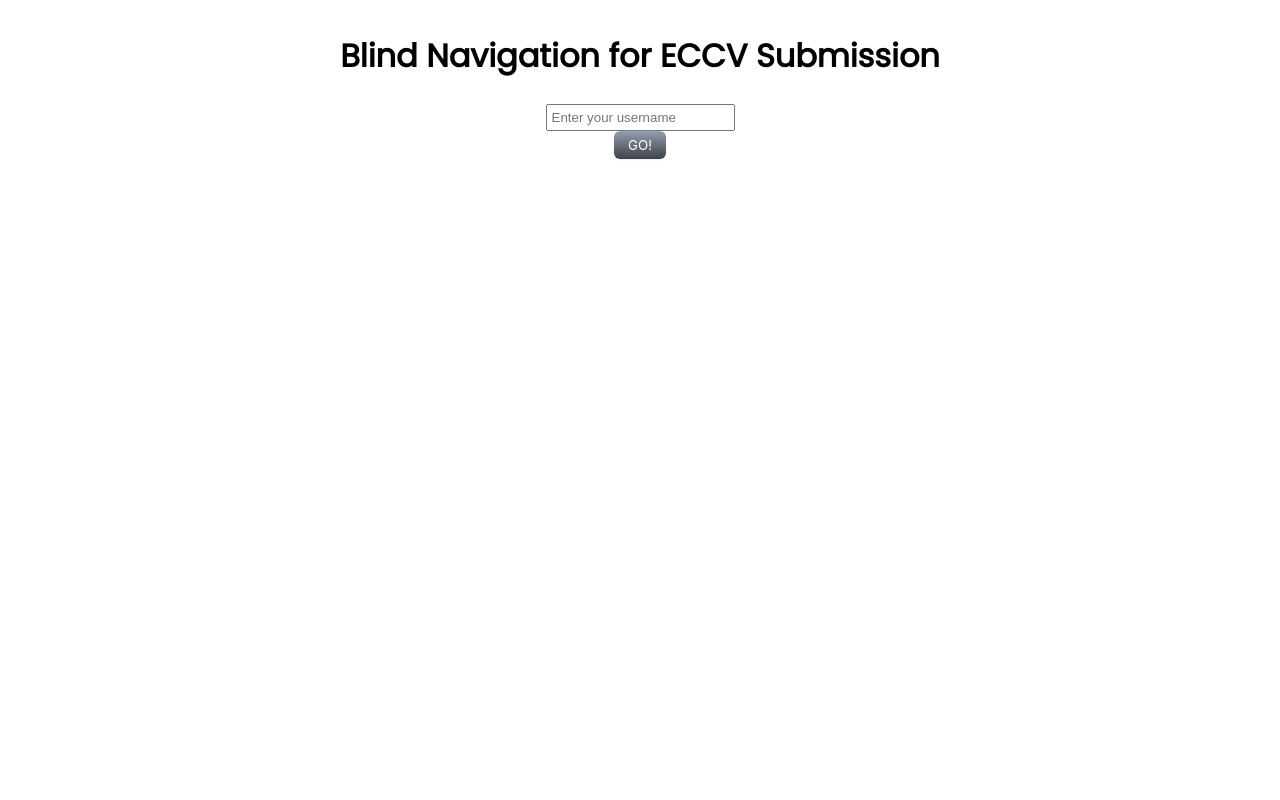
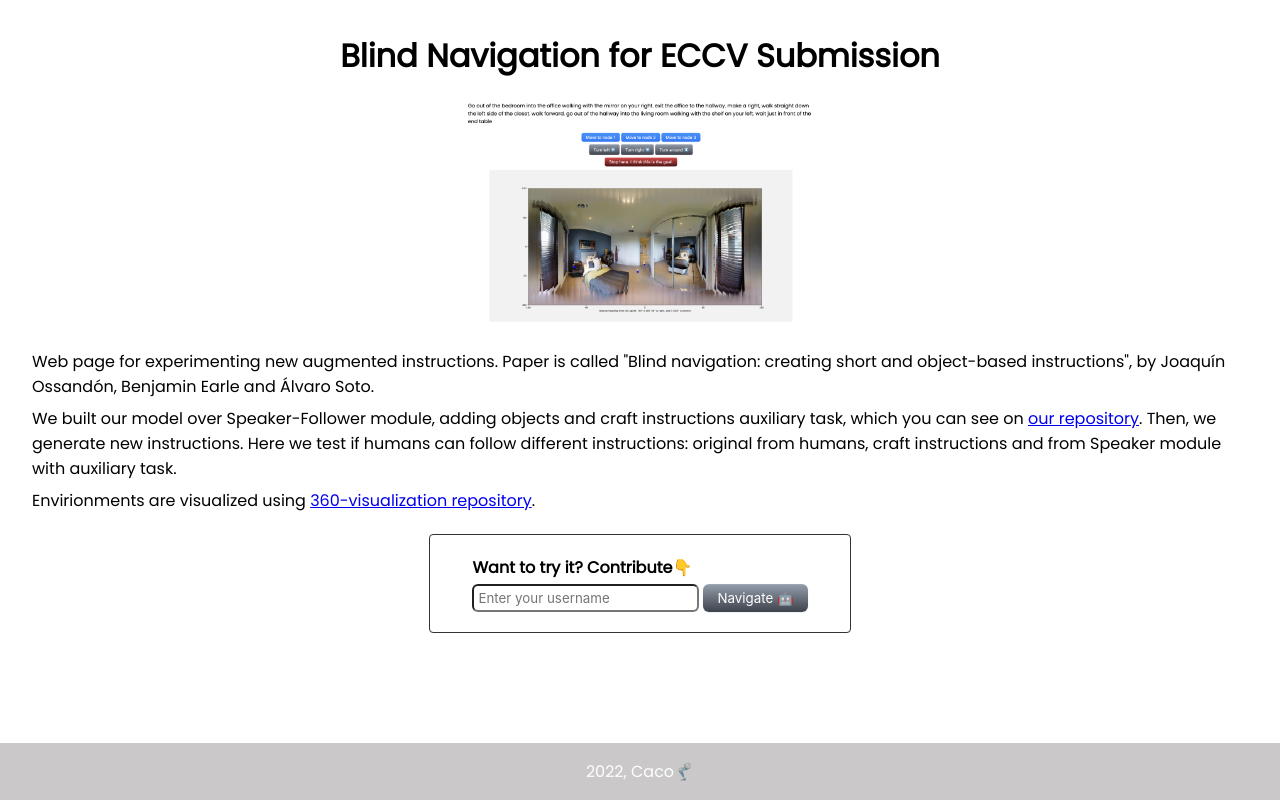
Before and after one commit to cacosandon/instructions-follower, a Flask app: page / in a window 1280 px wide. Run offline with Flask 2, Linux system fonts and the light colour scheme; style sheets or scripts are compiled from the project's sources; some libraries are stand-ins or nearby versions.

Commit message:
chore(): allow turn and finish pages

```diff
--- a/main.py
+++ b/main.py
@@ -2,6 +2,7 @@ import sys
 import json
 from flask import Flask, render_template, url_for, flash, request, redirect, make_response, session
 from utils import select_options
+import numpy as np
 
 IALAB_USER = 'jiossandon'
 
@@ -55,6 +56,7 @@ def experiment():
     'owner': username,
     'instruction': instruction_to_eval['instruction'],
     'viewpoints_information': viewpoints_information,
+    'last_viewpoint_name': last_viewpoint_name,
     'model': instruction_to_eval['model'],
     'scan': scan,
     'path': path_id
@@ -103,31 +105,60 @@ def new_plot():
     curr_heading = next_viewpoint[3]
     curr_viewpoint_name = next_viewpoint[4]
 
-    session['path'].append({
-        'name': curr_viewpoint_name,
-        'heading': curr_heading
-    })
+  if "turn" in request.args["action"]:
+    current_viewpoint = session['path'][-1]
+    curr_viewpoint_name, curr_heading = current_viewpoint['name'], current_viewpoint['heading']
+    curr_heading += { "left": -np.pi / 2, "right": np.pi/2, "around": np.pi }[request.args["action"].split("-")[1]]
 
-    scan = session['information']['scan']
-    metadata = HouseSegmentationFile.load_mapping(scan)
-    viewpoints_information = session['information']['viewpoints_information']
+  if "stop" in request.args["action"]:
+    curr_viewpoint_name = session['path'][-1]['name']
+    last_viewpoint_name = session['information']['last_viewpoint_name']
 
-    session['reachable_viewpoints_array'], image_data = get_info(
-        scan, curr_viewpoint_name, curr_heading, metadata, viewpoints_information
+    success = curr_viewpoint_name == last_viewpoint_name
+
+    def append_record(record):
+      with open('/home/jiossandon/storage/instructions-follower/results/results.json', 'a') as f:
+              json.dump(record, f)
+              f.write(os.linesep)
+    information = {
+      'instruction': session['information']['instruction'],
+      'scan': session['information']['scan'],
+      'path_id': session['information']['path'],
+      'owner': session['information']['owner'],
+      'model': session['information']['model'],
+      'success': success,
+      'path': session['path']
+    }
+
+    append_record(information)
+
+    return render_template(
+      "result.html",
+      image_data=None,
+      success=success
     )
 
-    return render_template(
-        "reload.html",
-        image_data=image_data,
-        options=select_options(len(session['reachable_viewpoints_array']))
-    )
+  scan = session['information']['scan']
+  metadata = HouseSegmentationFile.load_mapping(scan)
+  viewpoints_information = session['information']['viewpoints_information']
 
-    def append_record(record):
-      with open('/home/jiossandon/storage/speaker_follower_with_objects/cualitative/results.json', 'a') as f:
-              json.dump(record, f)
-              f.write(os.linesep)
+  session['path'].append({
+      'name': curr_viewpoint_name,
+      'heading': curr_heading,
+      'action': request.args["action"]
+  })
 
-    return "hola :)"
+  session['reachable_viewpoints_array'], image_data = get_info(
+      scan, curr_viewpoint_name, curr_heading, metadata, viewpoints_information
+  )
+
+  return render_template(
+      "reload.html",
+      image_data=image_data,
+      options=select_options(len(session['reachable_viewpoints_array']))
+  )
+
+  return "hola :)"
 
 @app.errorhandler(404)
 def invalid_route(e):
--- /dev/null
+++ b/results/results.json
@@ -0,0 +1,3 @@
+{"instruction": "take a right, walk forward. exit the toilet to the stairs. walk forward. exit the stairs to the hallway. take a right, walk forward. exit the hallway to the lounge", "scan": "oLBMNvg9in8", "path_id": 961, "owner": "caco", "model": "Craft", "success": false, "path": [{"heading": 0.038, "name": "d2d25247a3c34f5382e3e1ab33079036"}]}
+{"instruction": "turn left, walk straight down the right side of the plant. exit the entryway to the hallway. take a left, exit the hallway to the spa. walk forward. wait at the right of the massage bed", "scan": "x8F5xyUWy9e", "path_id": 129, "owner": "caco", "model": "Craft", "success": false, "path": [{"heading": 4.779, "name": "1be9a97aada84e4795f64583ac0e3b76"}]}
+{"instruction": "turn right, walk forward. go straight with the carpet on your left. exit the lounge to the hallway. exit the hallway to the dining room", "scan": "Z6MFQCViBuw", "path_id": 6448, "owner": "caco", "model": "Craft", "success": false, "path": [{"heading": 4.768, "name": "a5b1629e7b544797a6a18c6c924e2166"}, {"action": "turn-right", "heading": 6.338796326794896, "name": "a5b1629e7b544797a6a18c6c924e2166"}]}
--- a/static/css/index.scss
+++ b/static/css/index.css
@@ -36,13 +36,25 @@ body {
   border-style: solid;
 }
 
+.row {
+  display: flex;
+}
+
 .welcome {
   font-size: xx-large;
   text-align: center;
 }
 
+.username-input-container {
+  display: flex;
+  justify-content: center;
+  padding-right: 4px;
+}
+
 .username-input {
   padding: 4px;
+  border-radius: 6px;
+  font-family: -apple-system, BlinkMacSystemFont, 'Roboto', sans-serif;
 }
 
 .instruction-guide {
@@ -61,10 +73,42 @@ body {
   width: 70%;
 }
 
+@media only screen and (max-width: 600px) {
+  .image-container {
+    width: 100%;
+  }
+}
+
 /* Resize images */
 .image-container img {
   width: 100%;
   height: auto;
+}
+
+.image-container-reduced {
+  padding-top: 10px;
+  width: 30%;
+}
+
+/* Resize images */
+.image-container-reduced img {
+  width: 100%;
+  height: auto;
+}
+
+.try-container {
+  border-style: solid;
+  border-width: 1px;
+  padding: 20px;
+  padding-left: 42px;
+  padding-right: 42px;
+  border-radius: 4px;
+  border-color:rgb(51, 51, 51);
+}
+
+.try-title {
+  font-weight: 600;
+  padding-bottom: 4px;
 }
 
 .reload-box {
@@ -79,6 +123,8 @@ body {
 .select-box {
   padding-top: 4px;
   display: flex;
+  flex-wrap: wrap;
+  justify-content: center;
 }
 
 .button-container {
@@ -100,6 +146,7 @@ body {
   user-select: none;
   -webkit-user-select: none;
   touch-action: manipulation;
+  cursor:pointer; cursor: hand
 }
 
 .node-button:focus {
@@ -119,9 +166,7 @@ body {
   background: linear-gradient(180deg, #949ead 0%, #3e424b 100%);
    background-origin: border-box;
   box-shadow: 0px 0.5px 1.5px rgba(133, 146, 170, 0.25), inset 0px 0.8px 0px -0.25px rgba(255, 255, 255, 0.2);
-  user-select: none;
-  -webkit-user-select: none;
-  touch-action: manipulation;
+  cursor:pointer; cursor: hand
 }
 
 .turn-button:focus {
@@ -141,6 +186,7 @@ body {
   background: linear-gradient(180deg, #d64b4b 0%, #4d1616 100%);
    background-origin: border-box;
   box-shadow: 0px 0.5px 1.5px rgba(187, 64, 64, 0.25), inset 0px 0.8px 0px -0.25px rgba(255, 255, 255, 0.2);
+  cursor:pointer; cursor: hand
 }
 
 .stop-button:focus {
@@ -154,3 +200,21 @@ button:disabled {
    background-origin: border-box;
   box-shadow: 0px 0.5px 1.5px rgba(88, 74, 74, 0.25), inset 0px 0.8px 0px -0.25px rgba(255, 255, 255, 0.2);
 }
+
+.paper {
+  padding-bottom: 14px;
+
+  .paragraph {
+    padding-bottom: 7px;
+  }
+}
+
+footer {
+	position: fixed;
+	width: 100%;
+	left: 0;
+	bottom: 0;
+	background-color: rgba(150, 146, 146, 0.5);
+	color: white;
+	text-align: center;
+}
--- a/templates/index.html
+++ b/templates/index.html
@@ -1,10 +1,13 @@
 {% extends "layout.html" %}
 
 {% block content %}
-<body>
   <div class="container">
     <div class="title" >
        Blind Navigation for ECCV Submission
+    </div>
+
+    <div class="image-container-reduced">
+      <img src="{{ url_for('static', filename='img/example.png', _external=True) }}">
     </div>
 
     <div class="alert-container">
@@ -17,16 +20,37 @@
       {% endwith %}
     </div>
 
-    <input class="username-input" type="text" required id="username" placeholder="Enter your username"/>
+    <div class="paper">
+      <div class="paper paragraph">
+        Web page for experimenting new augmented instructions. Paper is called "Blind navigation: creating short and
+        object-based instructions", by Joaquín Ossandón, Benjamin Earle and Álvaro Soto.
+      </div>
 
-    <button class="turn-button" id="click">GO!</button>
+      <div class="paper paragraph">
+        We built our model over Speaker-Follower module, adding objects and craft instructions auxiliary
+        task, which you can see on <a href="https://github.com/cacosandon/speaker_follower_with_objects" target="_blank">our repository</a>. Then, we generate new instructions.
+        Here we test if humans can follow different instructions: original from humans, craft instructions and from Speaker module with auxiliary task.
+      </div>
+      <div class="paper paragraph">
+        Envirionments are visualized using <a href="https://github.com/cacosandon/360-visualization" target="_blank">360-visualization repository</a>.
+      </div>
+    </div>
+
+    <div class="try-container">
+      <div class="try-title">Want to try it? Contribute👇</div>
+      <div class="row">
+        <div class="username-input-container">
+          <input class="username-input" type="text" required id="username" placeholder="Enter your username"/>
+        </div>
+        <button class="turn-button" id="go-button">Navigate 🤖</button>
+      </div>
+    </div>
   </div>
-</body>
 {% endblock %}
 {% block scripts %}
 <script src="https://ajax.googleapis.com/ajax/libs/jquery/3.1.1/jquery.min.js"></script>
 <script>
-  $("#click").on('click', function(event) {
+  $("#go-button").on('click', function(event) {
     if ($("#username").val().length === 0) {
       return;
     }
--- a/templates/layout.html
+++ b/templates/layout.html
@@ -4,12 +4,15 @@
     <title>Instruction Follower</title>
     <meta charset="utf-8">
     <link href='https://fonts.googleapis.com/css?family=Poppins' rel='stylesheet'>
-    <link rel="stylesheet" href="{{ url_for('static', filename='css/index.scss', _external=True) }}">
+    <link rel="stylesheet" href="{{ url_for('static', filename='css/index.css', _external=True) }}">
     <link rel="icon" href="https://cdn.shopify.com/s/files/1/1061/1924/products/Robot_Emoji_Icon_abe1111a-1293-4668-bdf9-9ceb05cff58e_large.png?v=1571606090" type="image/gif" />
   </head>
+
   <body>
     <div>{% block content %}{% endblock %}</div>
   </body>
 
   {% block scripts %}{% endblock %}
+
+  <footer><p>2022, Caco🦿</p></footer>
 </html>
```
Also changed, not shown: templates/result.html (added, +9 -0 lines), static/img/example.png (added), 1 other file.
